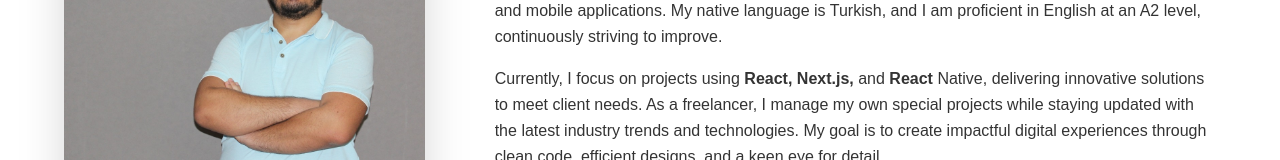
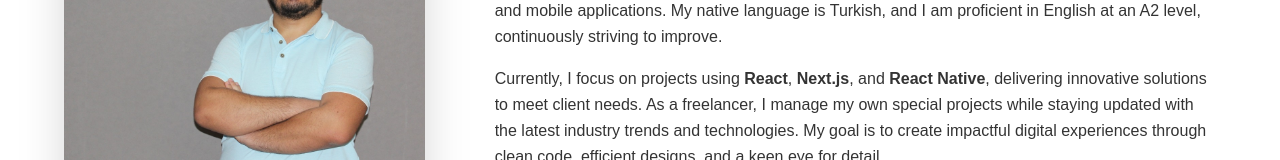
Before and after one commit to anilsoylu/anilsoylu.dev, a Next.js app: page /about in a window 1280 px wide. Shown: the part 266-426 px from the top of the page. Built offline with nearby package versions, Linux system fonts and the light colour scheme.

Commit message:
updated: fixed ui

```diff
--- a/components/shared/about/content.tsx
+++ b/components/shared/about/content.tsx
@@ -2,7 +2,7 @@ import { memo } from "react"
 import HighlightedText from "./highlighted-text"
 import { AboutContentProps } from "@/types/about"
 
-const defaultKeywords = ["React", "Next.js", "React Native"]
+const defaultKeywords = ["React Native", "React", "Next.js"]
 
 const AboutContent = memo(
   ({ content, keywords = defaultKeywords }: AboutContentProps) => {
--- a/components/shared/about/highlighted-text.tsx
+++ b/components/shared/about/highlighted-text.tsx
@@ -1,25 +1,40 @@
 import { HighlightedTextProps } from "@/types/about"
-import { memo } from "react"
+import { memo, useMemo } from "react"
 
 const HighlightedText = memo(({ text, keywords }: HighlightedTextProps) => {
-  const words = text.split(/(\s+)/)
+  const segments = useMemo(() => {
+    const sortedKeywords = [...keywords].sort((a, b) => b.length - a.length)
+    let result = [{ text, isHighlighted: false }]
+
+    sortedKeywords.forEach((keyword) => {
+      result = result.flatMap((segment) => {
+        if (segment.isHighlighted) return [segment]
+
+        const parts = segment.text.split(new RegExp(`(${keyword})`, "i"))
+        return parts.map((part) => ({
+          text: part,
+          isHighlighted: part.toLowerCase() === keyword.toLowerCase(),
+        }))
+      })
+    })
+
+    return result
+  }, [text, keywords])
 
   return (
     <>
-      {words.map((word, index) => {
-        const cleanWord = word.replace(/[^a-zA-Z0-9.]/g, "")
-        if (keywords.includes(cleanWord)) {
-          return (
-            <span
-              key={`${cleanWord}-${index}`}
-              className="font-bold transition-colors duration-200 hover:text-black/80"
-            >
-              {word}
-            </span>
-          )
-        }
-        return word
-      })}
+      {segments.map((segment, index) =>
+        segment.isHighlighted ? (
+          <span
+            key={`highlighted-${index}`}
+            className="font-bold transition-colors duration-200 hover:text-black/80"
+          >
+            {segment.text}
+          </span>
+        ) : (
+          segment.text
+        )
+      )}
     </>
   )
 })
```
